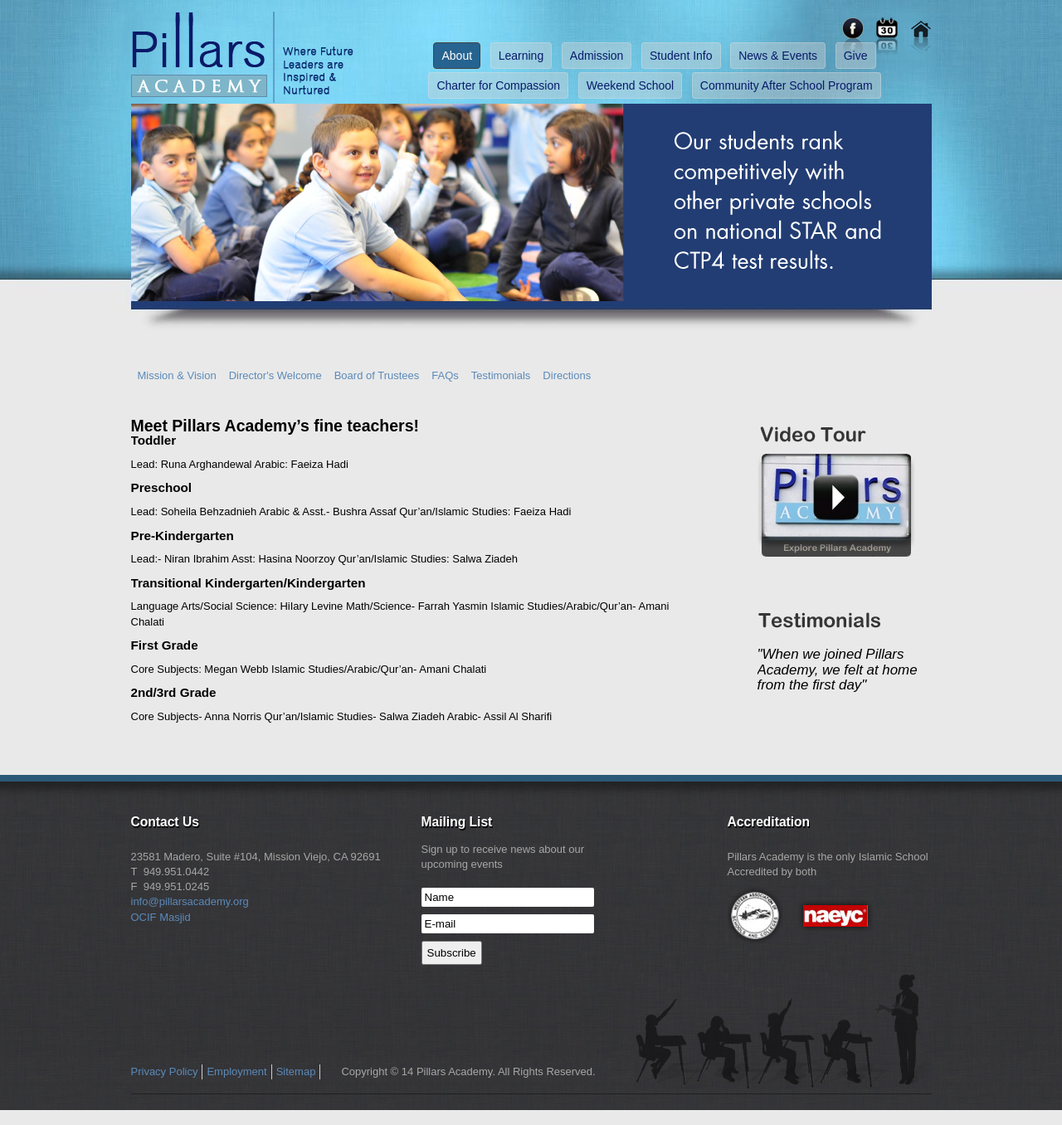
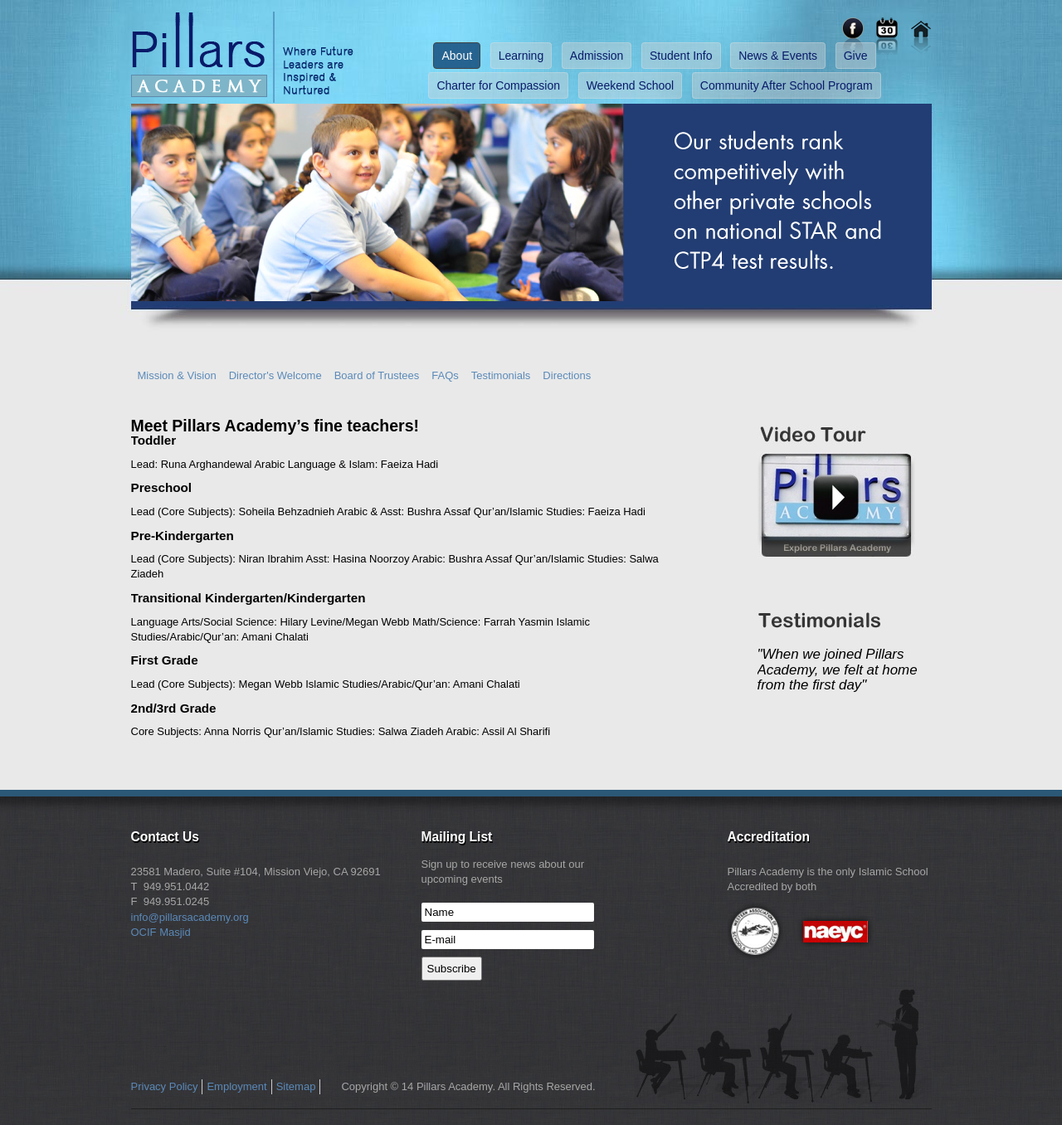
Before and after one commit to pillarsacademy/pillarsacademy.github.io, a Jekyll site: the page built from about/teachers.md, in a window 1280 px wide. Shown: the whole page at 83% size. Built offline with Jekyll 4.4.1, drawn with Linux system fonts in a browser that asks for light colours; nearby versions of some CDN libraries; Markdown is read by kramdown in place of the engine named in the settings.

Commit message:
Update teachers.md

```diff
--- a/about/teachers.md
+++ b/about/teachers.md
@@ -6,28 +6,29 @@
 
 ###Toddler
 Lead: Runa Arghandewal
-Arabic: Faeiza Hadi
+Arabic Language & Islam: Faeiza Hadi
 
 ###Preschool
-Lead: Soheila Behzadnieh
-Arabic & Asst.- Bushra Assaf
+Lead (Core Subjects): Soheila Behzadnieh
+Arabic & Asst: Bushra Assaf
 Qur'an/Islamic Studies: Faeiza Hadi
 
 ###Pre-Kindergarten
-Lead:- Niran Ibrahim
+Lead (Core Subjects): Niran Ibrahim
 Asst: Hasina Noorzoy
+Arabic: Bushra Assaf
 Qur'an/Islamic Studies: Salwa Ziadeh
 
 ###Transitional Kindergarten/Kindergarten
-Language Arts/Social Science: HiIary Levine
-Math/Science- Farrah Yasmin
-Islamic Studies/Arabic/Qur'an- Amani Chalati
+Language Arts/Social Science: Hilary Levine/Megan Webb
+Math/Science: Farrah Yasmin
+Islamic Studies/Arabic/Qur'an: Amani Chalati
 
 ###First Grade
-Core Subjects: Megan Webb
-Islamic Studies/Arabic/Qur'an- Amani Chalati
+Lead (Core Subjects): Megan Webb
+Islamic Studies/Arabic/Qur'an: Amani Chalati
 
 ###2nd/3rd Grade
-Core Subjects- Anna Norris
-Qur'an/Islamic Studies- Salwa Ziadeh
-Arabic- Assil Al Sharifi
+Core Subjects: Anna Norris
+Qur'an/Islamic Studies: Salwa Ziadeh
+Arabic: Assil Al Sharifi
```
